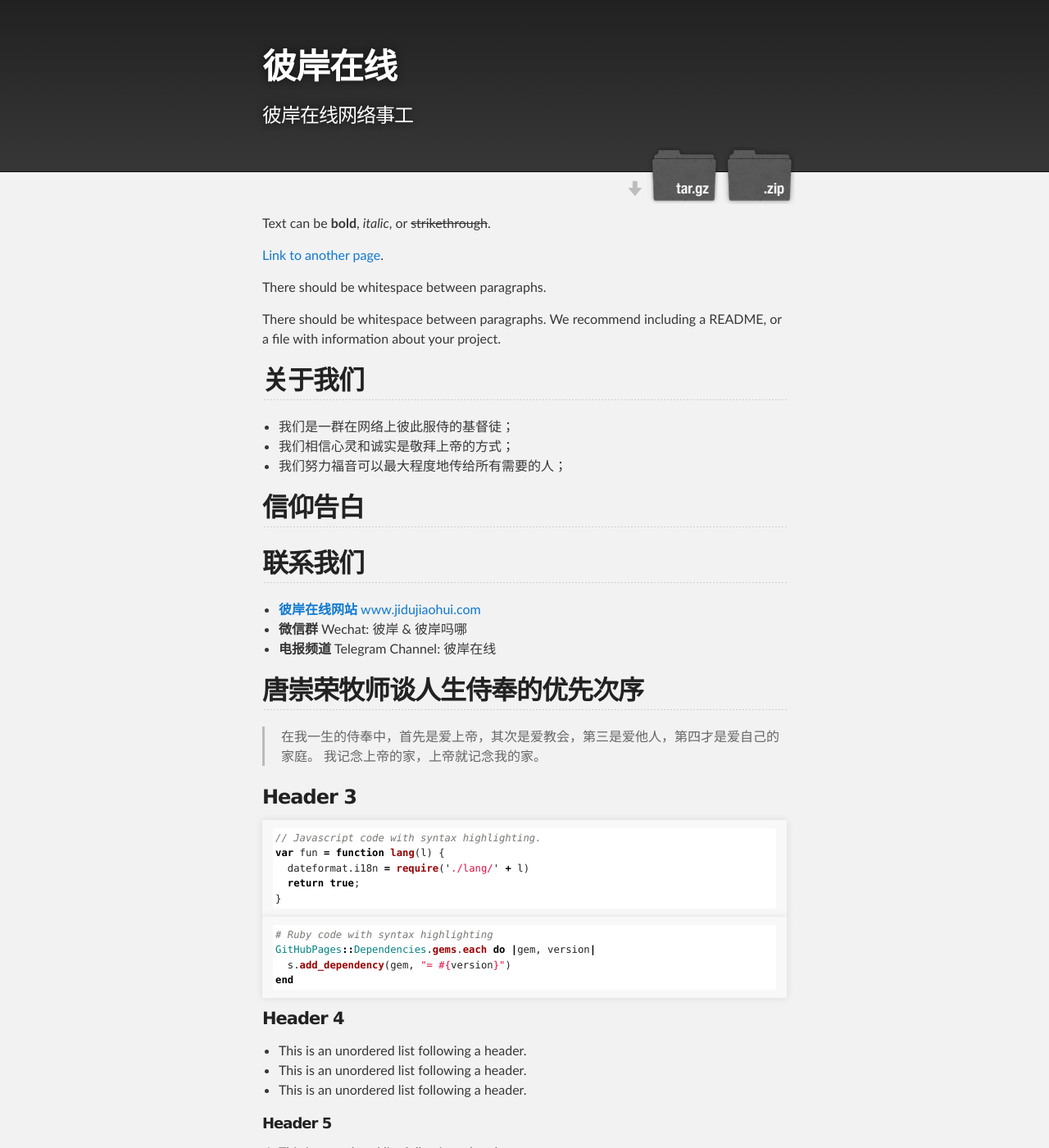
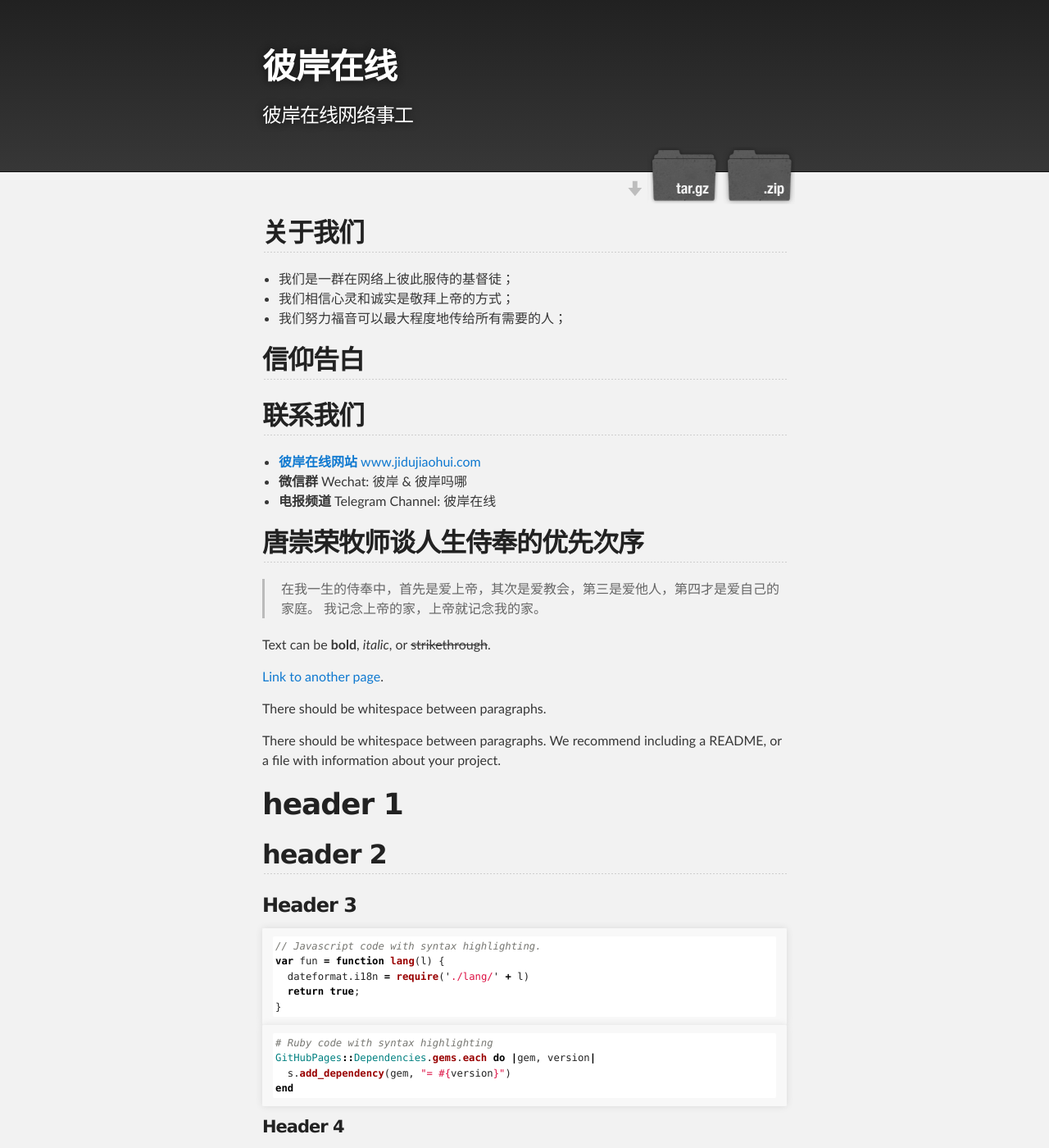
Before and after one commit to simonjob42/simonjob42.github.io, a Jekyll site: the page built from index.md, in a window 1280 px wide and 1400 px high. Shown: the whole window at 82% size. Built offline with Jekyll 4.4.1, drawn with Linux system fonts in a browser that asks for light colours; our own code applies the rules of GitHub Pages for plain Markdown files; part of the change alters nothing that is shown.

Commit message:
Update index.md

````diff
--- a/index.md
+++ b/index.md
@@ -2,13 +2,6 @@
 layout: default
 ---
 
-Text can be **bold**, _italic_, or ~~strikethrough~~.
-
-[Link to another page](./another-page.html).
-
-There should be whitespace between paragraphs.
-
-There should be whitespace between paragraphs. We recommend including a README, or a file with information about your project.
 
 ## 关于我们
 * 我们是一群在网络上彼此服侍的基督徒；
@@ -30,6 +23,19 @@ There should be whitespace between paragraphs. We recommend including a README,
 >在我一生的侍奉中，首先是爱上帝，其次是爱教会，第三是爱他人，第四才是爱自己的家庭。
 >我记念上帝的家，上帝就记念我的家。
 
+
+
+
+Text can be **bold**, _italic_, or ~~strikethrough~~.
+
+[Link to another page](./another-page.html).
+
+There should be whitespace between paragraphs.
+
+There should be whitespace between paragraphs. We recommend including a README, or a file with information about your project.
+
+# header 1
+## header 2
 ### Header 3
 
 ```js
````
